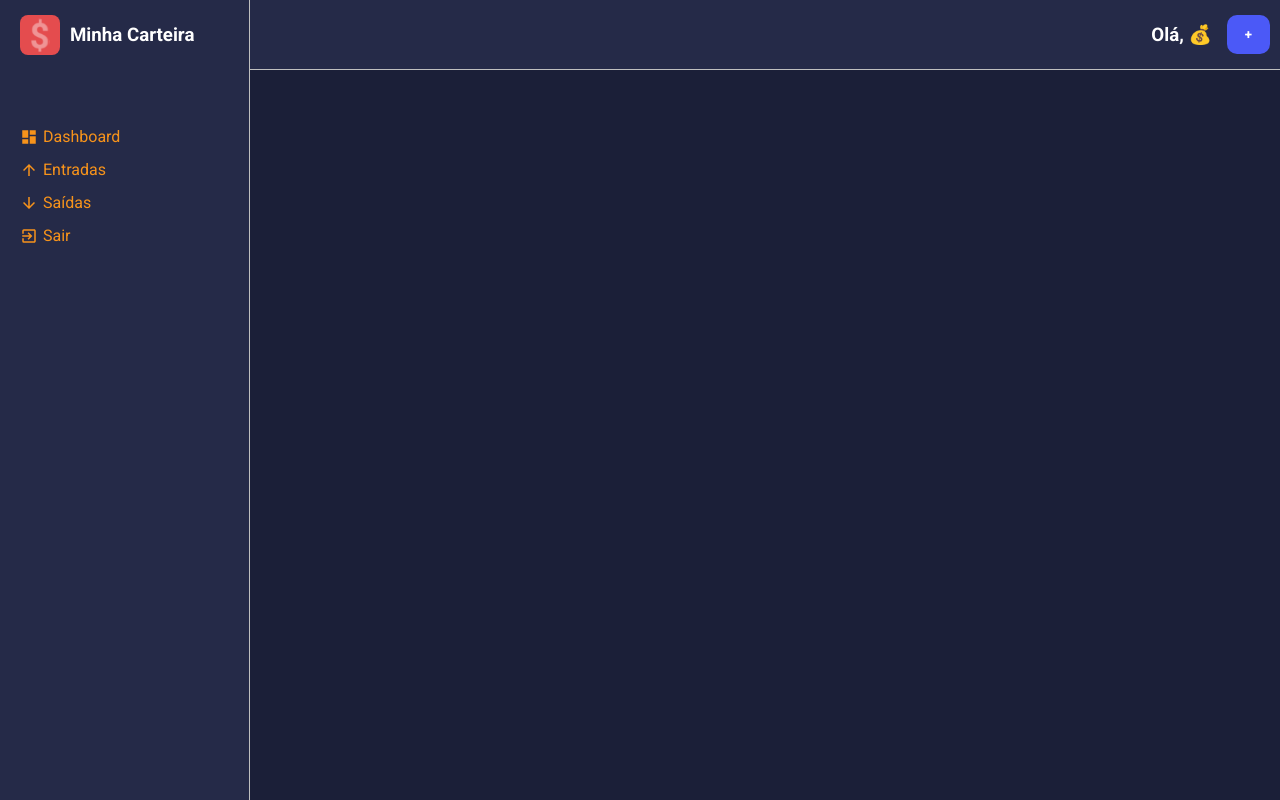
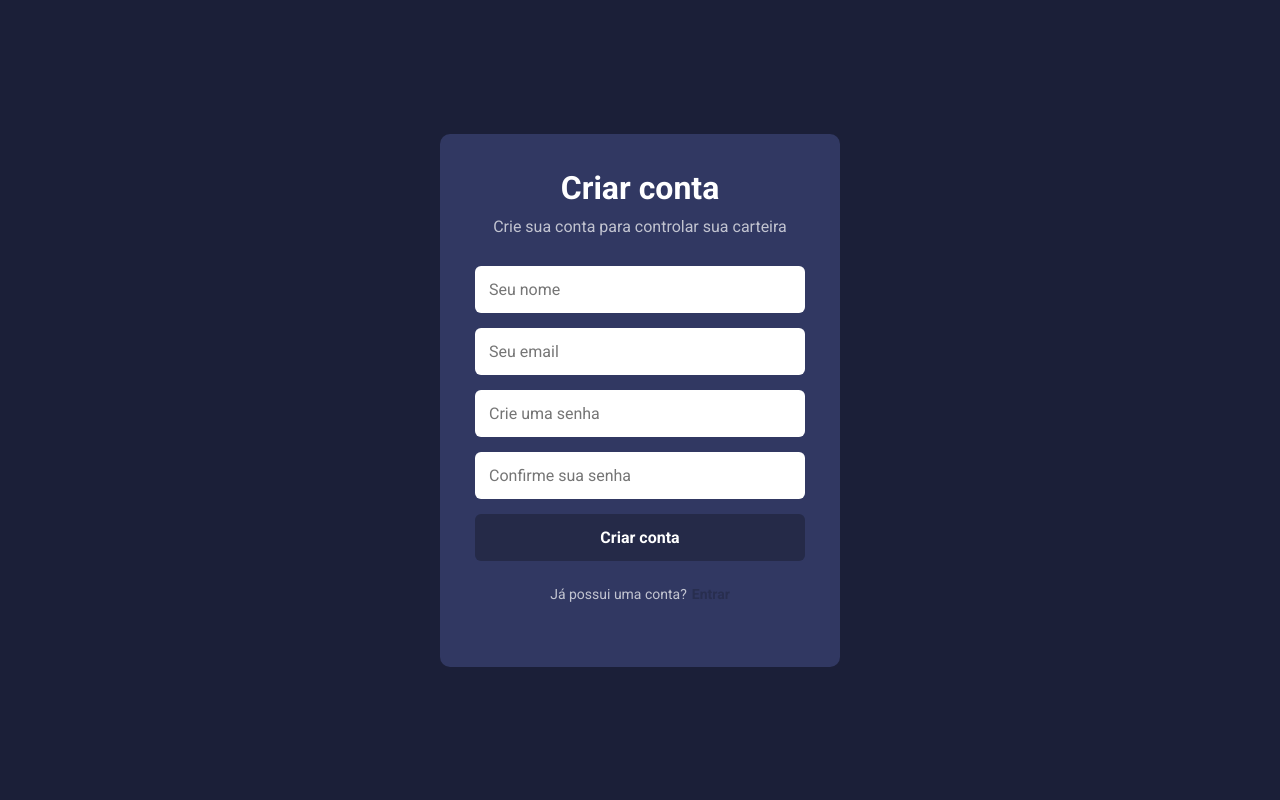
Before and after one commit to jRicardoss/minha_carteira, a React (Create React App) app: page /cadastro in a window 1280 px wide. Built offline with nearby package versions, Linux system fonts and the light colour scheme.

Commit message:
add login e cadastro

```diff
--- a/src/Routes/App.routes.tsx
+++ b/src/Routes/App.routes.tsx
@@ -4,14 +4,24 @@ import { Switch, Route } from 'react-router-dom';
 import Layout from '../components/Layout';
 import Dashboard from '../pages/Dashboard';
 import List from '../pages/List';
+import Login from '../pages/Login';
+import Register from '../pages/Register';
+import PrivateRoute from './PrivateRoute';
 
-const AppRoutes: React.FC = () => (
+const comLayout = (Componente: React.ComponentType<any>) => (props: any) => (
     <Layout>
-        <Switch>
-            <Route path="/" exact component={Dashboard} />
-            <Route path="/list/:type" exact component={List} />
-        </Switch>
+        <Componente {...props} />
     </Layout>
 );
 
+const AppRoutes: React.FC = () => (
+    <Switch>
+        <Route path="/login" exact component={Login} />
+        <Route path="/cadastro" exact component={Register} />
+
+        <PrivateRoute path="/" exact component={comLayout(Dashboard)} />
+        <PrivateRoute path="/list/:type" exact component={comLayout(List)} />
+    </Switch>
+);
+
 export default AppRoutes;
--- a/src/pages/Register/index.tsx
+++ b/src/pages/Register/index.tsx
@@ -18,29 +18,50 @@ import {
     LoginText,
 } from "./style";
 
+const EMAIL_REGEX = /^[^\s@]+@[^\s@]+\.[^\s@]+$/;
+
 const Register: React.FC = () => {
 
     const history = useHistory();
 
-    const [nome, setNome] =
-        useState("");
+    const [nome, setNome] = useState("");
+    const [email, setEmail] = useState("");
+    const [senha, setSenha] = useState("");
+    const [confirmarSenha, setConfirmarSenha] = useState("");
+    const [error, setError] = useState("");
+    const [loading, setLoading] = useState(false);
 
-    const [email, setEmail] =
-        useState("");
+    const validarFormulario = (): string | null => {
+        if (!nome || !email || !senha || !confirmarSenha) {
+            return "Preencha todos os campos";
+        }
 
-    const [senha, setSenha] =
-        useState("");
+        if (!EMAIL_REGEX.test(email)) {
+            return "Informe um e-mail válido";
+        }
 
-    const [error, setError] =
-        useState("");
+        if (senha.length < 6) {
+            return "A senha deve ter pelo menos 6 caracteres";
+        }
 
-    const [loading, setLoading] =
-        useState(false);
+        if (senha !== confirmarSenha) {
+            return "As senhas não coincidem";
+        }
+
+        return null;
+    };
 
     const handleSubmit = async (
         e: React.FormEvent
     ) => {
         e.preventDefault();
+
+        const mensagemDeErro = validarFormulario();
+
+        if (mensagemDeErro) {
+            setError(mensagemDeErro);
+            return;
+        }
 
         try {
             setError("");
@@ -72,27 +93,21 @@ const Register: React.FC = () => {
         <Container>
             <RegisterBox>
 
-                <h1>
-                    Criar conta
-                </h1>
+                <h1>Criar conta</h1>
 
                 <p>
                     Crie sua conta para
                     controlar sua carteira
                 </p>
 
-                <Form
-                    onSubmit={handleSubmit}
-                >
+                <Form onSubmit={handleSubmit}>
 
                     <Input
                         type="text"
                         placeholder="Seu nome"
                         value={nome}
-                        onChange={(e : React.ChangeEvent<HTMLInputElement>) =>
-                            setNome(
-                                e.target.value
-                            )
+                        onChange={(e: React.ChangeEvent<HTMLInputElement>) =>
+                            setNome(e.target.value)
                         }
                     />
 
@@ -100,10 +115,8 @@ const Register: React.FC = () => {
                         type="email"
                         placeholder="Seu email"
                         value={email}
-                        onChange={(e : React.ChangeEvent<HTMLInputElement>) =>
-                            setEmail(
-                                e.target.value
-                            )
+                        onChange={(e: React.ChangeEvent<HTMLInputElement>) =>
+                            setEmail(e.target.value)
                         }
                     />
 
@@ -111,41 +124,33 @@ const Register: React.FC = () => {
                         type="password"
                         placeholder="Crie uma senha"
                         value={senha}
-                        onChange={(e : React.ChangeEvent<HTMLInputElement>) =>
-                            setSenha(
-                                e.target.value
-                            )
+                        onChange={(e: React.ChangeEvent<HTMLInputElement>) =>
+                            setSenha(e.target.value)
+                        }
+                    />
+
+                    <Input
+                        type="password"
+                        placeholder="Confirme sua senha"
+                        value={confirmarSenha}
+                        onChange={(e: React.ChangeEvent<HTMLInputElement>) =>
+                            setConfirmarSenha(e.target.value)
                         }
                     />
 
                     {error && (
-                        <ErrorMessage>
-                            {error}
-                        </ErrorMessage>
+                        <ErrorMessage>{error}</ErrorMessage>
                     )}
 
-                    <Button
-                        type="submit"
-                        disabled={loading}
-                    >
-                        {loading
-                            ? "Criando..."
-                            : "Criar conta"
-                        }
+                    <Button type="submit" disabled={loading}>
+                        {loading ? "Criando..." : "Criar conta"}
                     </Button>
 
                 </Form>
 
                 <LoginText>
                     Já possui uma conta?
-
-                    <span
-                        onClick={() =>
-                            history.push(
-                                "/login"
-                            )
-                        }
-                    >
+                    <span onClick={() => history.push("/login")}>
                         Entrar
                     </span>
                 </LoginText>
```
